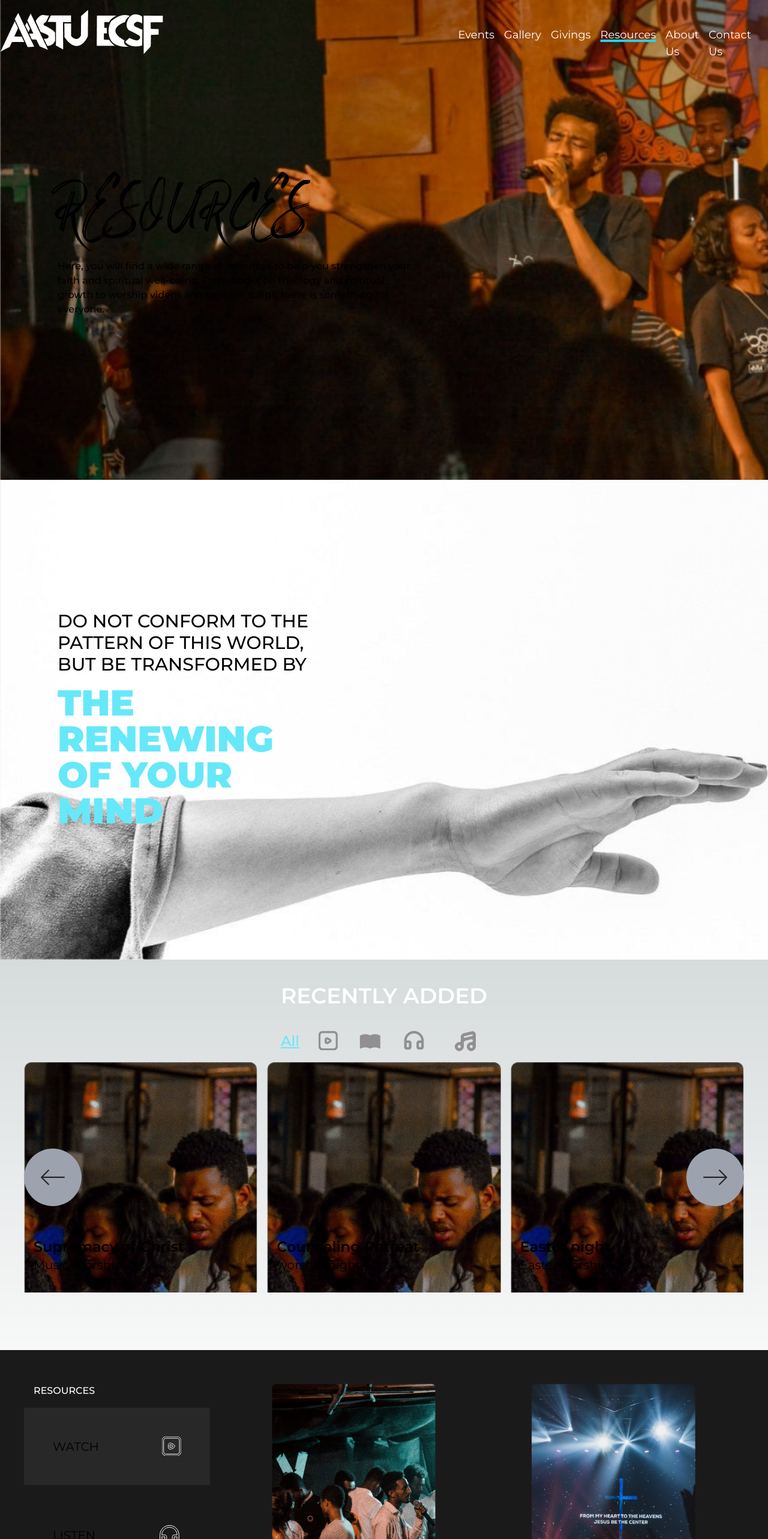
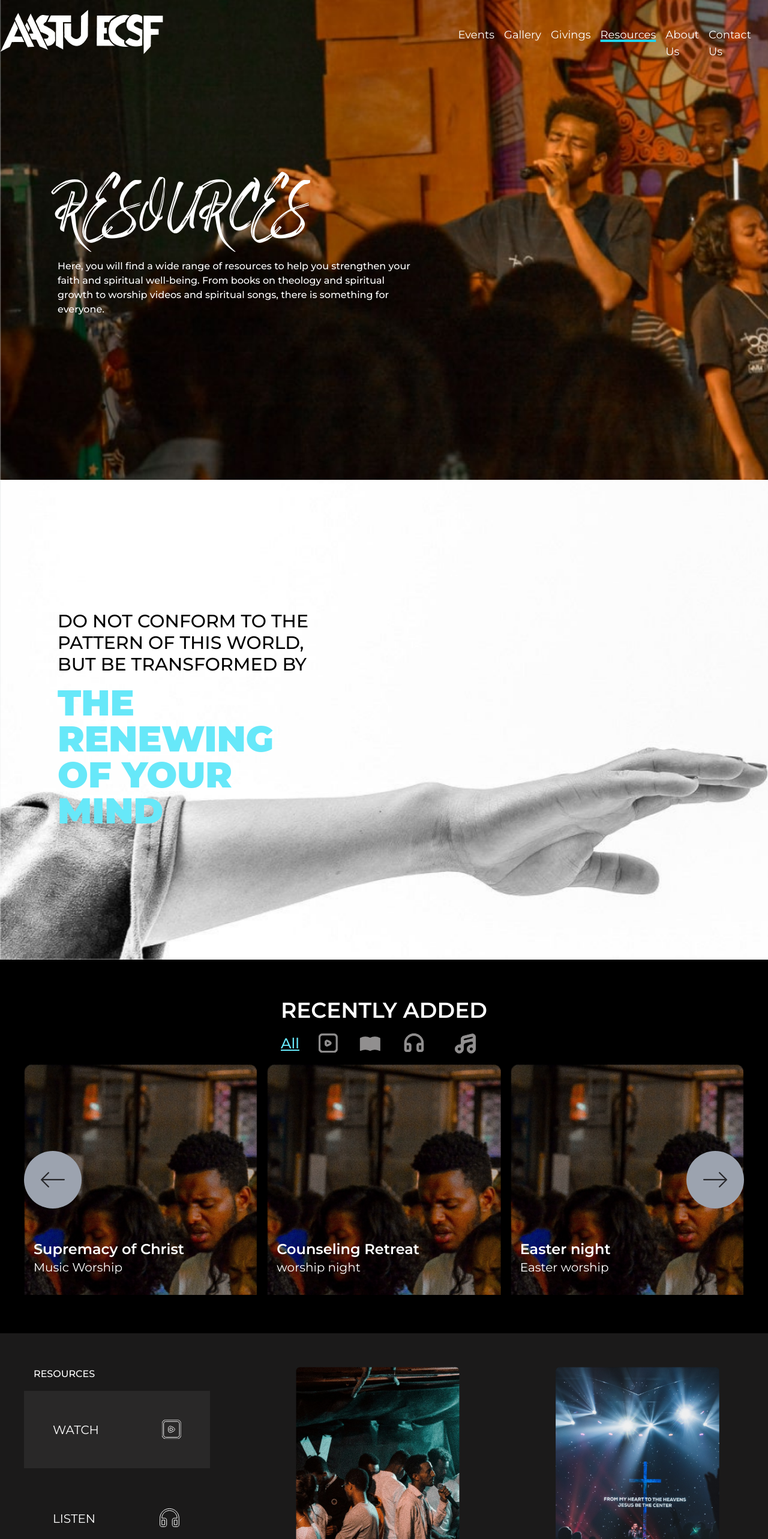
Before and after one commit to dagmawibabi/AASTUECSF, a Next.js app: page /resources in a window 1280 px wide. Shown: the top 2566 px of the page at 60% size. Built offline with nearby package versions, Linux system fonts and the light colour scheme.

Commit message:
fix: change all text to correct color(white)

```diff
--- a/app/resources/EventsCarousel.tsx
+++ b/app/resources/EventsCarousel.tsx
@@ -4,19 +4,17 @@ import ImageCard from "@components/ImageCard";
 
 const EventsCarousel: React.FC = () => {
   return (
-    <Carousel slidesToShow={3} className="mb-24">
+    <Carousel slidesToShow={3}>
       <ImageCard
         name="Supremacy of Christ"
         src={WorshipPhoto.src}
         desc="Music Worship"
-        // className="basis-1/3"
       />
 
       <ImageCard
         name="Counseling Retreat"
         desc="worship night"
         src={WorshipPhoto.src}
-        // className="basis-1/3"
       />
       <ImageCard
         name="Easter night"
--- a/app/resources/ResourcesTabBar.tsx
+++ b/app/resources/ResourcesTabBar.tsx
@@ -34,7 +34,7 @@ const ResourcesTabBar: React.FC<Props> = ({ tabs, name }) => {
                 }`}
                 onClick={() => setActiveTab(index)}
               >
-                <p className="text-xl uppercase">{label}</p>
+                <p className="text-xl uppercase text-white">{label}</p>
                 {!isMobile && React.cloneElement(icon as ReactElement, {
                   className: "stroke-white fill-transparent stroke-1",
                   width: "40px",
--- a/app/resources/WatchTab.tsx
+++ b/app/resources/WatchTab.tsx
@@ -25,7 +25,7 @@ const cards = [
 
 const WatchTab: React.FC = () => {
   return (
-    <div className="grid md:grid-cols-2 gap-8 lg:gap-40">
+    <div className="grid md:grid-cols-2 gap-4 lg:gap-40 px-10">
       {cards.map((card, index) => {
         return <ImageCard key={index} {...card} />;
       })}
--- a/components/Header.tsx
+++ b/components/Header.tsx
@@ -20,11 +20,11 @@ const Header: React.FC<Props> = ({ backgroundImage, mainText, subText }) => {
     >
       <div className="sm:ml-24">
         <h1
-          className={`${casualBrush.className} mb-8 text-center text-8xl uppercase sm:text-start sm:text-9xl md:tracking-wider 2xl:mb-24 2xl:text-[400px]`}
+          className={`${casualBrush.className} mb-8 text-center text-8xl uppercase sm:text-start sm:text-9xl md:tracking-wider 2xl:mb-24 2xl:text-[400px] text-white`}
         >
           {mainText}
         </h1>
-        <p className="px-8 font-medium sm:w-3/4 sm:px-0 lg:w-1/2">{subText}</p>
+        <p className="px-8 font-medium sm:w-3/4 sm:px-0 lg:w-1/2 text-white">{subText}</p>
       </div>
     </div>
   );
--- a/components/ImageCard.tsx
+++ b/components/ImageCard.tsx
@@ -11,8 +11,8 @@ const ImageCard: React.FC<Props> = ({ src, name, desc, className }) => {
       style={{ backgroundImage: `url(${src})` }}
       className={`bg-cover bg-no-repeat ${className} flex flex-col justify-end pb-8 pl-4 h-96`}
     >
-      <h3 className="text-2xl font-semibold">{name}</h3>
-      {desc ? <p className="text-xl">{desc}</p> : null}
+      <h3 className="text-2xl font-semibold text-white">{name}</h3>
+      {desc ? <p className="text-xl text-white">{desc}</p> : null}
     </div>
   );
 };
--- a/components/TabBar.tsx
+++ b/components/TabBar.tsx
@@ -5,11 +5,13 @@ import React, { ReactElement } from "react";
 type Props = {
   tabs: Tab[];
   name: string;
+  bgColor?: string;
 };
 
 type Tab = {
   label: React.ReactNode;
   children: React.ReactNode | React.ReactNode[];
+  bgColor?: string;
 };
 
 function getStyledLabel(label: React.ReactNode, isActive: boolean) {
@@ -39,11 +41,11 @@ function getStyledLabel(label: React.ReactNode, isActive: boolean) {
   }
 }
 
-const TabBar: React.FC<Props> = ({ tabs, name }) => {
+const TabBar: React.FC<Props> = ({ tabs, name, bgColor }) => {
   const [activeTab, setActiveTab] = React.useState<number>(0);
   return (
-    <>
-      <h1 className="text-4xl font-semibold text-white uppercase text-center mt-10 mb-5">{name}</h1>
+    <div style={{backgroundColor: `${bgColor ?? "black"}`}} className="py-16">
+      <h1 className="text-4xl font-semibold text-white uppercase text-center">{name}</h1>
       <nav className="flex items-center justify-center gap-8">
         {tabs.map(({ label }, index) => {
           return (
@@ -62,7 +64,7 @@ const TabBar: React.FC<Props> = ({ tabs, name }) => {
         })}
       </nav>
       {tabs[activeTab].children}
-    </>
+    </div>
   );
 };
 
--- a/package.json
+++ b/package.json
@@ -16,6 +16,7 @@
     "eslint": "8.43.0",
     "eslint-config-next": "13.4.7",
     "next": "13.4.7",
+    "pnpm": "^8.6.5",
     "postcss": "8.4.24",
     "react": "18.2.0",
     "react-dom": "18.2.0",
```
Also changed, not shown: 1 other file (tests, documents, lock files or other folders).
